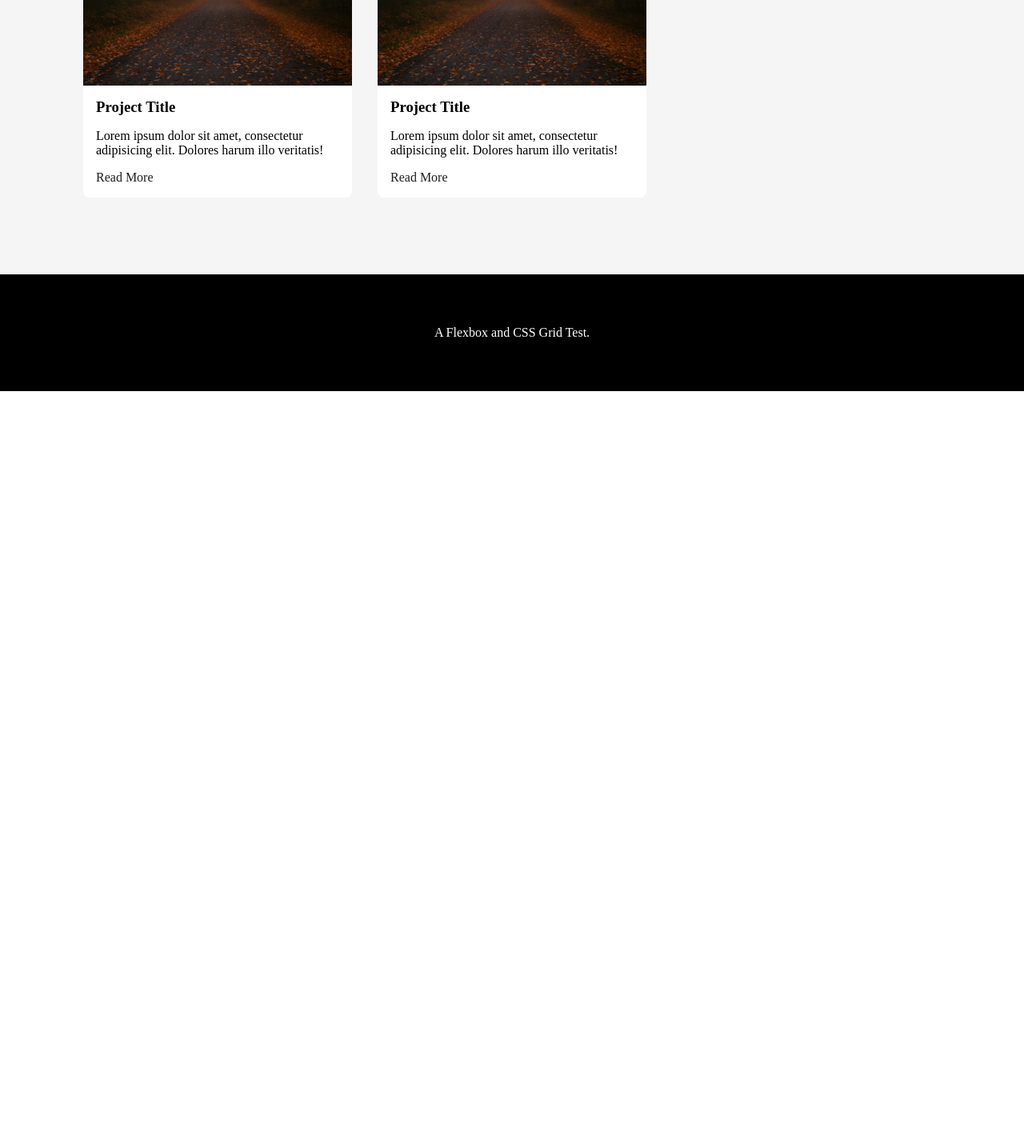
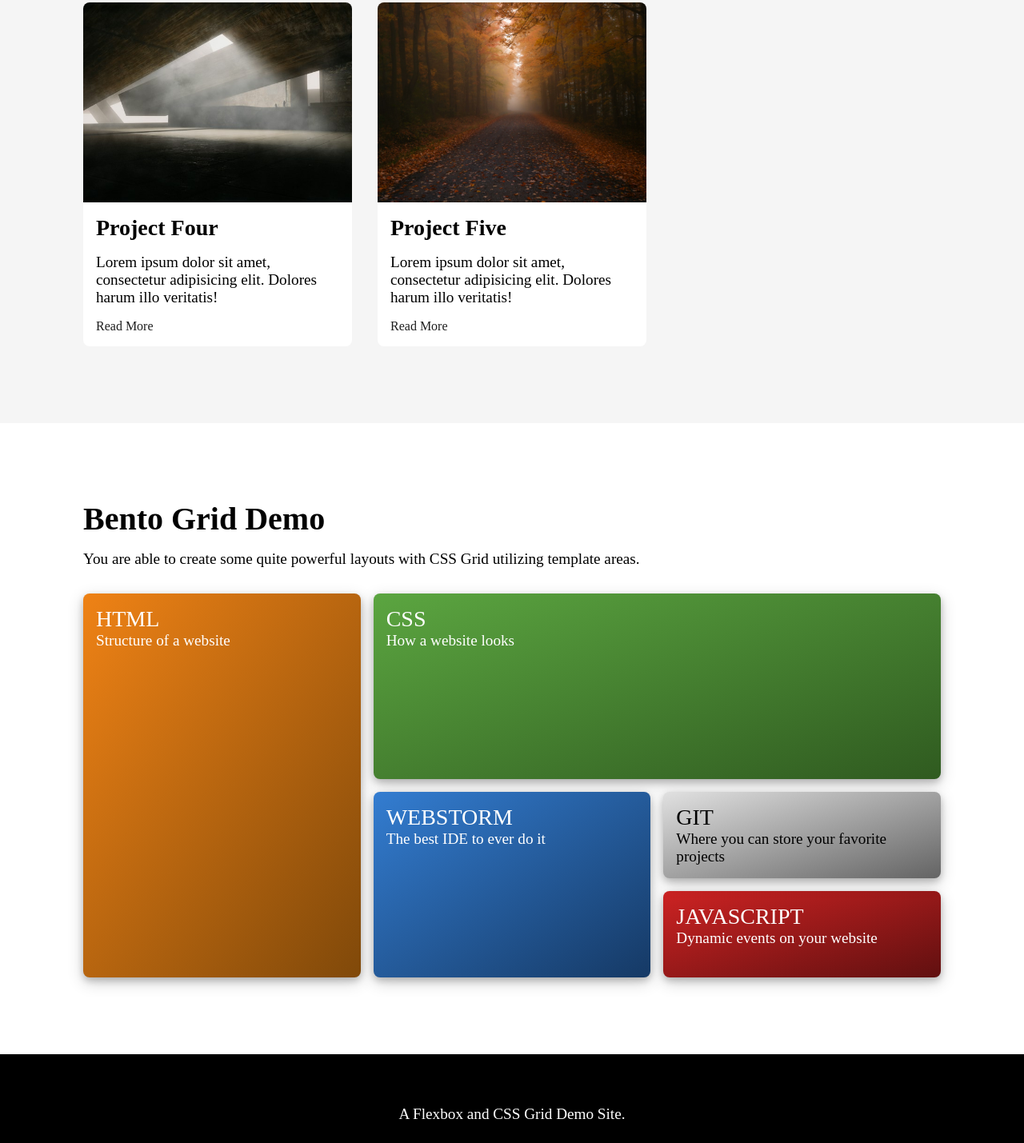
Before and after one commit to CChristiansen23/cchristiansen23.github.io, a plain HTML site: page index.html in a window 1280 px wide. Shown: the part 1368-2797 px from the top of the page at 80% size. Before the commit the page ends 1857 px from the top, so only its background shows below. Drawn offline with Linux system fonts and the light colour scheme.

Commit message:
Bento Grid

```diff
--- a/Styles/styles.css
+++ b/Styles/styles.css
@@ -120,19 +120,7 @@ nav .header-home {
     color: #1d1d1d;
     cursor: pointer;
 }
-.latest-content > a {
-    text-decoration: none;
-    color: #1d1d1d;
-}
-.latest-content > a::after {
-    content: ">";
-    opacity: 0;
-    transition: opacity 0.3s ease-in-out;
-    margin-left: 0.5rem;
-}
-.latest-content > a:hover::after {
-    opacity: 1;
-}
+
 @media (min-width: 768px) {
     .featured {
         display: flex;
@@ -191,6 +179,125 @@ nav .header-home {
 .latest-content > a {
     margin-top: auto;
 }
+.latest-content > a {
+    text-decoration: none;
+    color: #1d1d1d;
+}
+.latest-content > a::after {
+    content: ">";
+    opacity: 0;
+    transition: opacity 0.3s ease-in-out;
+    margin-left: 0.5rem;
+}
+.latest-content > a:hover::after {
+    opacity: 1;
+}
+h2 {
+    font-size: 2.5rem;
+}
+h3 {
+    font-size: 1.75rem;
+}
+
+/* BENTO GRID SECTION */
+.bento-grid-container h3 {
+    font-weight: 400;
+    text-transform: uppercase;
+    letter-spacing: 0;
+}
+p {
+    font-size: 1.2rem;
+}
+.bento-grid-container {
+    padding: 3rem 0;
+}
+.bento-title {
+    margin-bottom: 1rem;
+}
+.bento-grid {
+    margin-top: 2rem;
+    display: grid;
+    gap: 1rem;
+    grid-template-areas: "html" "css" "js" "ws" "git" ;
+
+    @media (width >= 40rem) {
+        grid-template-columns: repeat(2, 1fr);
+        grid-template-rows: repeat(4, 1fr);
+        grid-template-areas:
+                "html css"
+                "js css"
+                "js ws"
+                "git git"
+    }
+    @media (width >= 55rem) {
+        grid-template-columns: repeat(3, 1fr);
+        grid-template-areas:
+                "html css css"
+                "html css css"
+                "html ws git"
+                "html ws js"
+    }
+}
+.black {
+    --color: hsl(0 0% 0%);
+    --color-from: hsl(0 0% 88%);
+    --color-to: hsl(0 0% 39%);
+}
+.orange {
+    --color: hsl(0 0% 100%);
+    --color-from: hsl(30 87% 51%);
+    --color-to: hsl(32 86% 27%);
+}
+
+.green {
+    --color: hsl(0 0% 100%);
+    --color-from: hsl(104 44% 45%);
+    --color-to: hsl(104 48% 24%);
+}
+
+.red {
+    --color: hsl(0 0% 100%);
+    --color-from: hsl(0 71% 47%);
+    --color-to: hsl(0 72% 22%);
+}
+
+.blue {
+    --color: hsl(0 0% 100%);
+    --color-from: hsl(212 63% 51%);
+    --color-to: hsl(213 65% 24%);
+}
+.bento1 {
+    grid-area: html;
+}
+.bento2 {
+    grid-area: css;
+}
+.bento3 {
+    grid-area: js;
+}
+.bento4 {
+    grid-area: ws;
+}
+.bento5 {
+    grid-area: git;
+}
+.bento {
+    background-color: #f6f6f6;
+    color: var(--color);
+    border-radius: 0.5rem;
+    /*border: 6px solid var(--color);*/
+    padding: 1rem;
+    box-shadow: 0 4px 8px 0 rgba(0, 0, 0, 0.2), 0 6px 20px 0 rgba(0, 0, 0, 0.19);
+    background-image: linear-gradient(to bottom right, var(--color-from), var(--color-to));
+}
+
+
+
+
+
+
+
+
 
 /* FOOTER */
 footer {
--- a/index.html
+++ b/index.html
@@ -36,37 +36,54 @@
                 <img src="imgs/girl.jpg" alt="">
             </div>
             <div class="featured-content">
-                <h2>Lorem ipsum dolor sit amet, consectetur adipisicing.</h2>
+                <h2>CSS Grid and Flexbox</h2>
                 <p>Lorem ipsum dolor sit amet, consectetur adipisicing elit. Architecto autem consectetur
                     consequatur debitis dicta ducimus eum fugiat illo impedit, inventore ipsa, laudantium
                     libero provident quidem, recusandae suscipit temporibus totam voluptas.
                 </p>
                 <div class="featured-button">
                     <button>Read More</button>
-                    <span>4 Projects</span>
                 </div>
             </div>
         </section>
 
         <section class="latest">
             <div class="container">
-                <h2 class="latest-title">Lorem ipsum dolor sit.</h2>
-                <p>Lorem ipsum dolor sit amet, consectetur adipisicing elit. Eligendi nisi provident velit!</p>
+                <h2 class="latest-title">Dynamic CSS Grid with Flexbox cards</h2>
+                <p>The following section utilizes CSS Grid for a dynamic row and column layout. The cards utilize flexbox as One dimensional UI elements</p>
                 <div class="latest-projects">
                     <article class="latest-card">
-                        <img src="imgs/trees.jpg" alt="">
+                        <img src="imgs/proj1.jpg" alt="">
                         <div class="latest-content">
-                            <h3>Project Title</h3>
-                            <p>Lorem ipsum dolor sit amet, consectetur adipisicing elit. Dolores harum illo veritatis!
-                                Lorem ipsum dolor sit amet, consectetur adipisicing elit. Dolores harum illo veritatis!
-                                Lorem ipsum dolor sit amet, consectetur adipisicing elit. Dolores harum illo veritatis!</p>
+                            <h3>Project One</h3>
+                            <p>Lorem ipsum dolor sit amet, consectetur adipisicing elit. Est excepturi nemo praesentium ratione temporibus? Consequuntur dignissimos eveniet necessitatibus omnis pariatur quo sint unde voluptate voluptatem!</p>
                             <a href="">Read More</a>
                         </div>
                     </article>
                     <article class="latest-card">
-                        <img src="imgs/trees.jpg" alt="">
+                        <img src="imgs/proj2.jpg" alt="">
                         <div class="latest-content">
-                            <h3>Project Title</h3>
+                            <h3>Project Two</h3>
+                            <p>Lorem ipsum dolor sit amet, consectetur adipisicing elit. Dolores harum illo veritatis!</p>
+                            <a href="">Read More</a>
+                        </div>
+                    </article>
+                    <article class="latest-card">
+                        <img src="imgs/proj3.jpg" alt="">
+                        <div class="latest-content">
+                            <h3>Project Three</h3>
+                            <p>Lorem ipsum dolor sit amet, consectetur adipisicing elit. Autem earum expedita ipsam laborum minus
+                                perferendis quaerat qui, rem, repellat reprehenderit similique sint! Accusamus assumenda autem,
+                                doloremque eligendi, expedita, fuga incidunt iure maxime modi optio quis recusandae voluptas.
+                                Adipisci amet eos facere id non rem rerum.
+                            </p>
+                            <a href="">Read More</a>
+                        </div>
+                    </article>
+                    <article class="latest-card">
+                        <img src="imgs/proj4.jpg" alt="">
+                        <div class="latest-content">
+                            <h3>Project Four</h3>
                             <p>Lorem ipsum dolor sit amet, consectetur adipisicing elit. Dolores harum illo veritatis!</p>
                             <a href="">Read More</a>
                         </div>
@@ -74,23 +91,7 @@
                     <article class="latest-card">
                         <img src="imgs/trees.jpg" alt="">
                         <div class="latest-content">
-                            <h3>Project Title</h3>
-                            <p>Lorem ipsum dolor sit amet, consectetur adipisicing elit. Dolores harum illo veritatis!</p>
-                            <a href="">Read More</a>
-                        </div>
-                    </article>
-                    <article class="latest-card">
-                        <img src="imgs/trees.jpg" alt="">
-                        <div class="latest-content">
-                            <h3>Project Title</h3>
-                            <p>Lorem ipsum dolor sit amet, consectetur adipisicing elit. Dolores harum illo veritatis!</p>
-                            <a href="">Read More</a>
-                        </div>
-                    </article>
-                    <article class="latest-card">
-                        <img src="imgs/trees.jpg" alt="">
-                        <div class="latest-content">
-                            <h3>Project Title</h3>
+                            <h3>Project Five</h3>
                             <p>Lorem ipsum dolor sit amet, consectetur adipisicing elit. Dolores harum illo veritatis!</p>
                             <a href="">Read More</a>
                         </div>
@@ -98,9 +99,38 @@
                 </div>
             </div>
         </section>
+
+        <section class="bento-grid-container">
+            <div class="container">
+                <h2 class="bento-title">Bento Grid Demo</h2>
+                <p>You are able to create some quite powerful layouts with CSS Grid utilizing template areas.</p>
+                <div class="bento-grid">
+                    <div class="bento bento1 orange">
+                        <h3>HTML</h3>
+                        <p>Structure of a website</p>
+                    </div>
+                    <div class="bento bento2 green">
+                        <h3>CSS</h3>
+                        <p>How a website looks</p>
+                    </div>
+                    <div class="bento bento3 red">
+                        <h3>Javascript</h3>
+                        <p>Dynamic events on your website</p>
+                    </div>
+                    <div class="bento bento4 blue">
+                        <h3>Webstorm</h3>
+                        <p>The best IDE to ever do it</p>
+                    </div>
+                    <div class="bento bento5 black">
+                        <h3>Git</h3>
+                        <p>Where you can store your favorite projects</p>
+                    </div>
+                </div>
+            </div>
+        </section>
     </main>
     <footer>
-        <p>A Flexbox and CSS Grid Test.</p>
+        <p>A Flexbox and CSS Grid Demo Site.</p>
     </footer>
 </body>
 </html>
```
Also changed, not shown: imgs/proj1.jpg (added), imgs/proj2.jpg (added), imgs/proj3.jpg (added), imgs/proj4.jpg (added).
